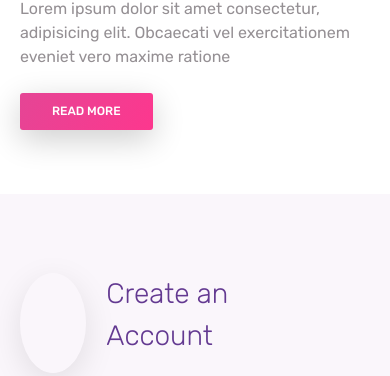
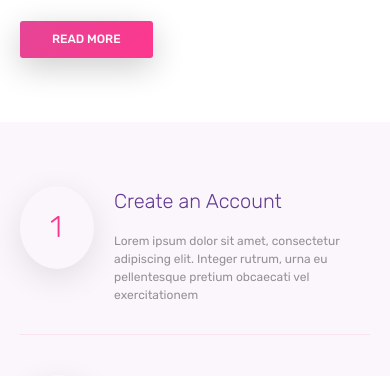
Before and after one commit to z3shan7/MobApp, a website: page index.html in a window 390 px wide. Shown: the part 3195-3571 px from the top of the page. Drawn offline with Linux system fonts and the light colour scheme.

Commit message:
about section completed

```diff
--- a/index.html
+++ b/index.html
@@ -163,7 +163,7 @@
             <div class="about__list">
                 <!-- col 1 -->
                 <div class="about__col">
-                    <div class="about__circle-icon"></div>
+                    <div class="about__circle-icon">1</div>
                     <div class="about__text">
                         <h4 class="heading-2">Create an Account</h4>
                         <p class="paragraph-1">Lorem ipsum dolor sit amet, consectetur adipiscing elit. Integer rutrum,
@@ -173,7 +173,7 @@
                 </div>
                 <!-- col 2 -->
                 <div class="about__col">
-                    <div class="about__circle-icon"></div>
+                    <div class="about__circle-icon">2</div>
                     <div class="about__text">
                         <h4 class="heading-2">Share with friends</h4>
                         <p class="paragraph-1">Lorem ipsum dolor sit amet, consectetur adipiscing elit. Integer rutrum,
@@ -183,7 +183,7 @@
                 </div>
                 <!-- col 3 -->
                 <div class="about__col">
-                    <div class="about__circle-icon">2</div>
+                    <div class="about__circle-icon">3</div>
                     <div class="about__text">
                         <h4 class="heading-2">Enjoy your life</h4>
                         <p class="paragraph-1">Lorem ipsum dolor sit amet, consectetur adipiscing elit. Integer rutrum,
--- a/sass/about.scss
+++ b/sass/about.scss
@@ -10,14 +10,15 @@
     &__list {
         display: flex;
         flex-direction: column;
-        gap: 60px;
+        gap: 40px;
     }
 
     &__col {
         display: flex;
         align-items: flex-start;
         gap: 20px;
-        padding: 15px 0;
+        // padding: 25px 0;
+        padding-bottom: 30px;
         // align-items: center;
     }
 
@@ -25,31 +26,66 @@
         border-bottom: 1px solid #f8e3f0;
     }
 
-    // &__circle-icon {
-    //     position: relative;
-    //     text-align: center;
-    // }
+
 
     &__circle-icon {
-        content: '1';
-        // position: absolute;
-        // left: -100px;
-        top: 0;
-        bottom: 0;
-        padding: 20px 30px;
+        padding: 14px 40px;
         width: 100px;
-        height: 100px;
+        // height: 100px;
         border-radius: 50%;
         color: #f5378e;
-        font-size: 48px;
-
-        // line-height: 80px;
+        font-size: 42px;
         font-weight: 300;
         transition: all 0.3s ease;
         box-shadow: 0px 9px 32px 0px rgba($color: #000000, $alpha: .1);
     }
 
-    &__circle-icon:nth-child(2):before {
-        content: '2';
+
+}
+
+@media screen and (max-width:820px) {
+    .about {
+        background-color: var(--light-bg);
+
+        &__content {
+            flex-direction: column;
+        }
+
+        // &__list {
+        //     display: flex;
+        //     flex-direction: column;
+        //     gap: 40px;
+        // }
+
+        // &__col {
+        //     display: flex;
+        //     align-items: flex-start;
+        //     gap: 20px;
+        //     // padding: 25px 0;
+        //     padding-bottom: 30px;
+        //     // align-items: center;
+        // }
+
+        // &__col:not(:last-child) {
+        //     border-bottom: 1px solid #f8e3f0;
+        // }
+        &__circle-icon {
+            padding: 19px 30px;
+            width: 100px;
+            height: 82;
+            border-radius: 50%;
+            color: #f5378e;
+            font-size: 30px;
+            font-weight: 300;
+            transition: all 0.3s ease;
+            box-shadow: 0px 9px 32px 0px rgba($color: #000000, $alpha: .1);
+        }
+
+
+
+
+
+
     }
+
 }
--- a/sass/home.scss
+++ b/sass/home.scss
@@ -139,7 +139,7 @@ body {
     }
 }
 
-@media screen and (max-width:790px) {
+@media screen and (max-width:820px) {
     .section-center {
         max-width: 600px;
         padding-left: 20px;
@@ -151,5 +151,18 @@ body {
 
     }
 
+    .heading-2 {
+        font-size: 20px;
+        font-weight: 300;
+        padding-bottom: 1rem;
+        color: var(--section-heading);
+        font-family: inherit;
+    }
+
+    .paragraph-1 {
+        font-size: 12px;
+
+    }
+
 
 }
```
Also changed, not shown: style.css.
